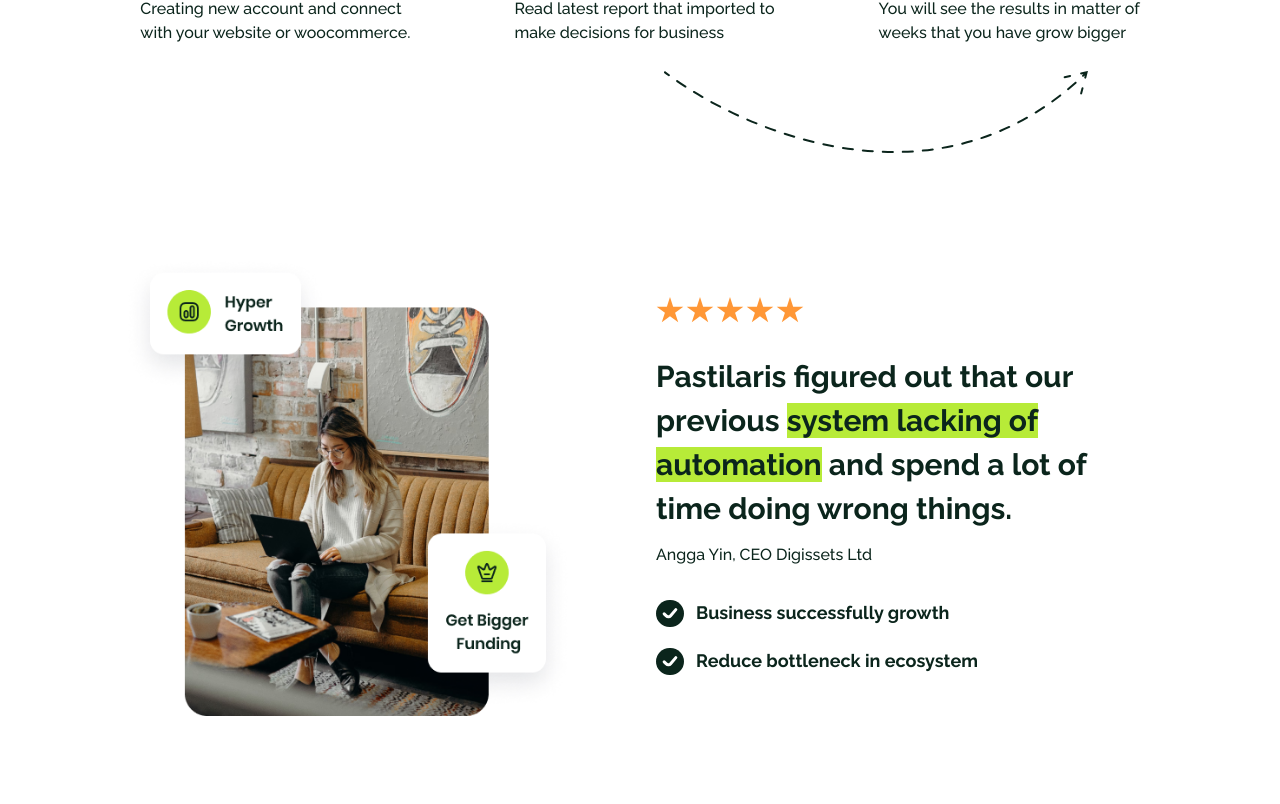
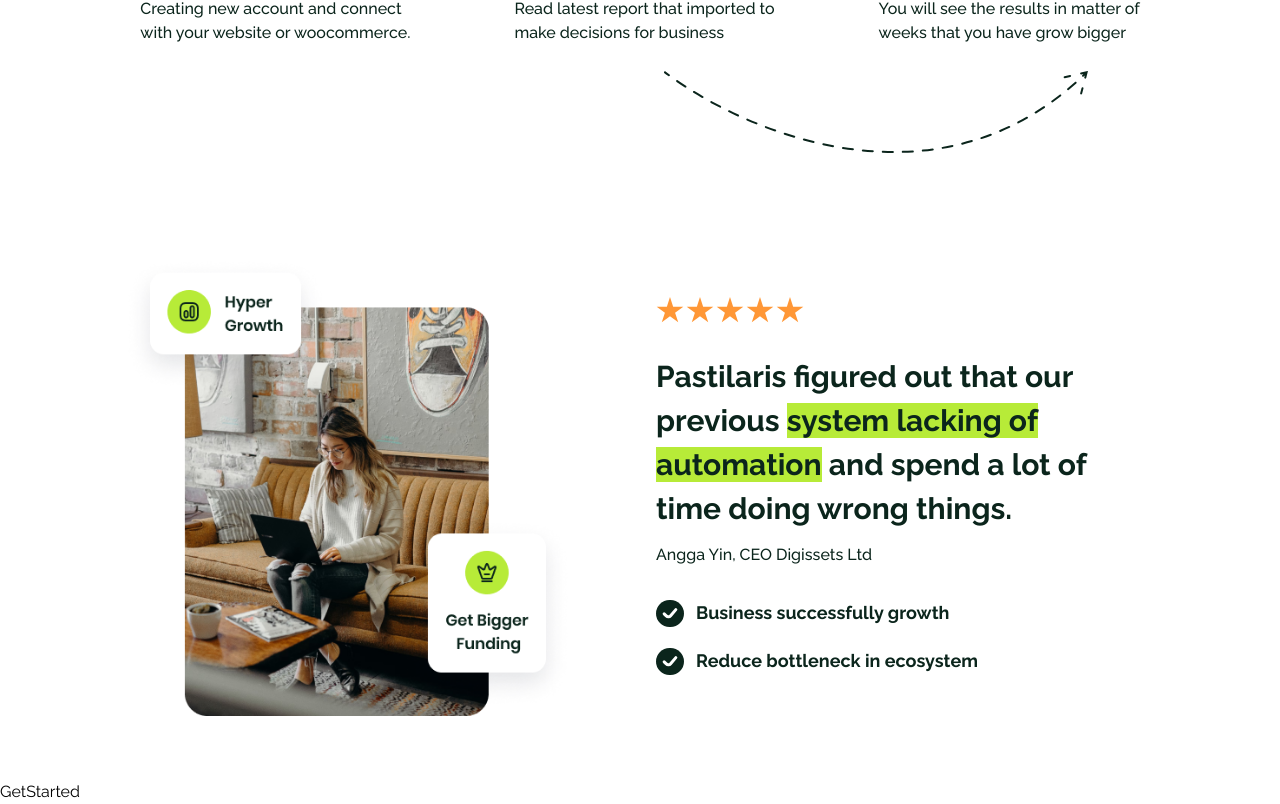
Before and after one commit to ervanervan/pasti-laris, a React (Vite) app: page / in a window 1280 px wide. Shown: the part 3098-3902 px from the top of the page. Before the commit the page ends 3878 px from the top, so only its background shows below. Built offline with nearby package versions, Linux system fonts and the light colour scheme; a web font is replaced by a local one.

Commit message:
add: get started component

```diff
--- /dev/null
+++ b/src/components/GetStarted.jsx
@@ -0,0 +1,7 @@
+import React from "react";
+
+const GetStarted = () => {
+  return <div>GetStarted</div>;
+};
+
+export default GetStarted;
--- a/src/pages/Homepage.jsx
+++ b/src/pages/Homepage.jsx
@@ -6,6 +6,7 @@
 import ServiceFeatured from "../components/ServiceFeatured";
 import SimpleSteps from "../components/SimpleSteps";
 import Testimonial from "../components/Testimonial";
+import GetStarted from "../components/GetStarted";
 
 const Homepage = () => {
   return (
@@ -17,6 +18,7 @@
       <ServiceFeatured />
       <SimpleSteps />
       <Testimonial />
+      <GetStarted />
     </>
   );
 };
```
